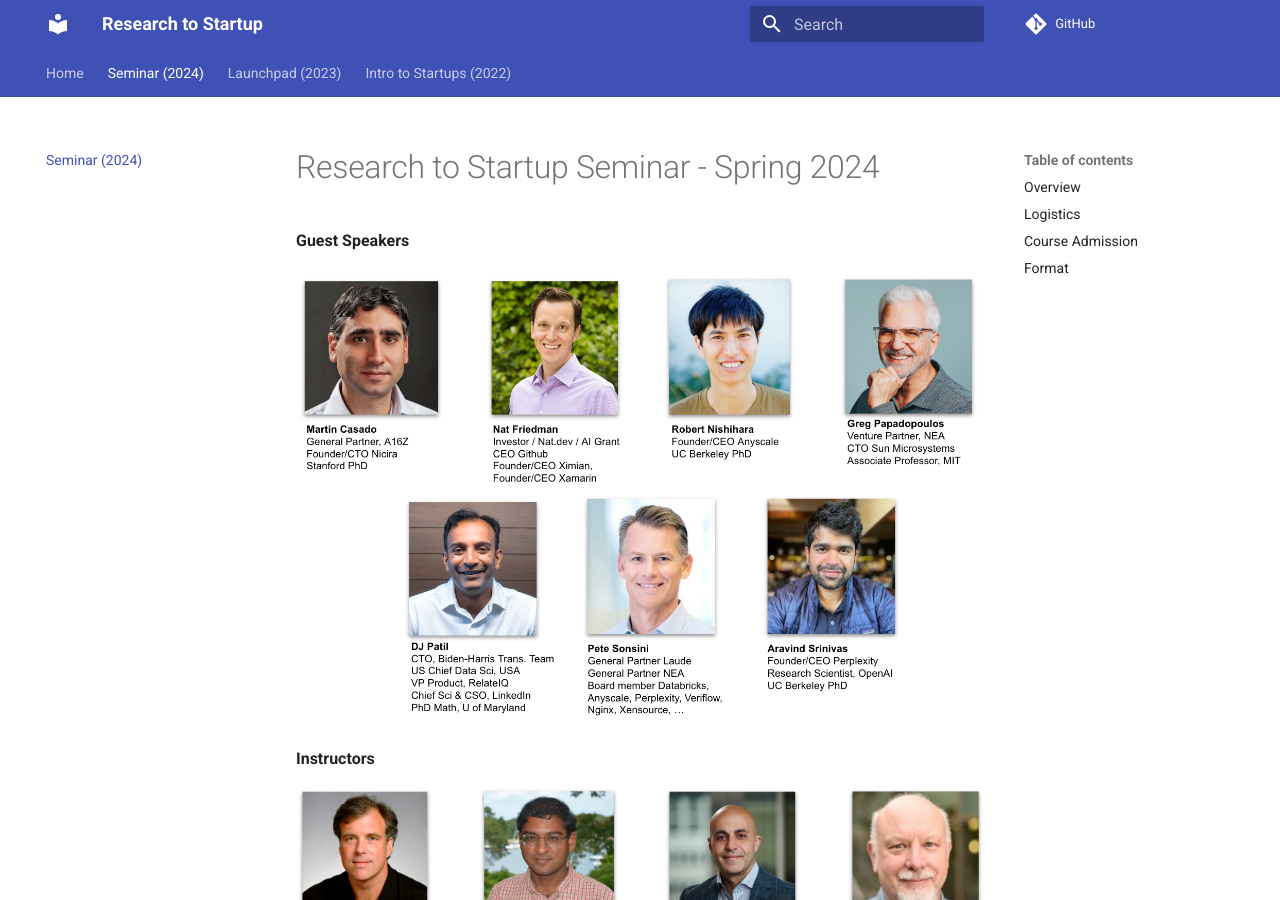
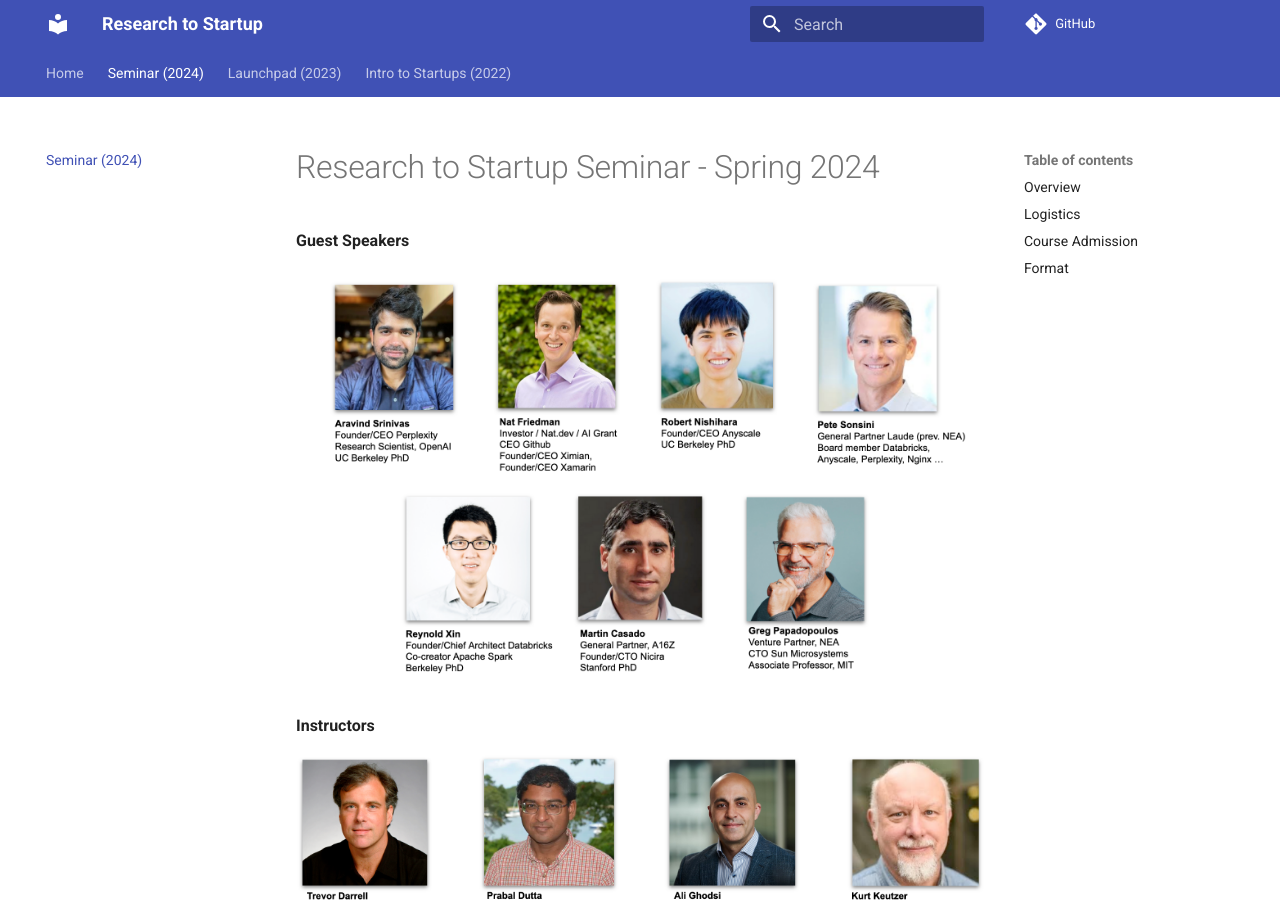
Before and after one commit to research-to-startup/research-to-startup.github.io, an MkDocs documentation site: the page built from docs/seminar-sp24.md, in a window 1280 px wide and 900 px high. Built offline with MkDocs 1.6.1 and Material for MkDocs 9.7.7, drawn with Linux system fonts in a browser that asks for light colours; comment, search, counter and statistics services are not loaded.

Commit message:
update link to image

```diff
--- a/docs/seminar-sp24.md
+++ b/docs/seminar-sp24.md
@@ -3,7 +3,7 @@
 <b>Guest Speakers</b>
 
 ![Nat Friedman, Robert Nishihara, Greg Papadopolous, DJ Patil, Pete Sonsini,
-Aravind Srinivas](images/guests-sp24-2023-01-23.png)
+Aravind Srinivas](images/guests-sp24.png)
 
 <b>Instructors</b>
 
```
